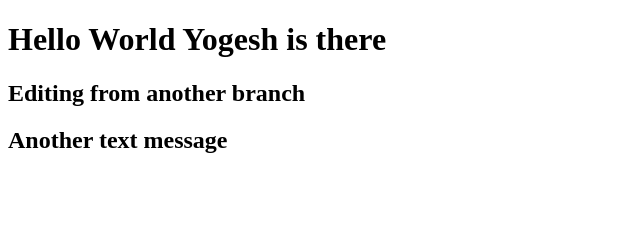
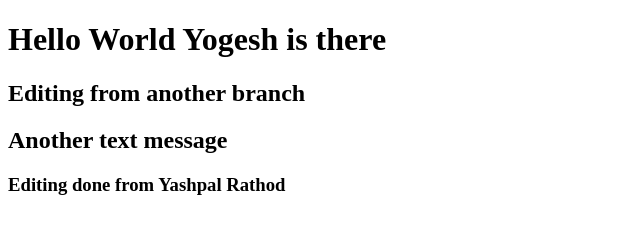
Before and after one commit to yashpalsinhR/Test, a plain HTML site: page index.html in a window 1280 px wide. Shown: the whole page, without its empty margins (0-640 px from the left). Drawn offline with Linux system fonts and the light colour scheme.

Commit message:
Update index.html
I am adding some comment from another github account

```diff
--- a/index.html
+++ b/index.html
@@ -9,5 +9,6 @@
     <h1> Hello World Yogesh is there </h1>
     <h2> Editing from another branch </h2>
     <h2>Another text message</h2>
+    <h3> Editing done from Yashpal Rathod </h3>
 </body>
 </html>
```
